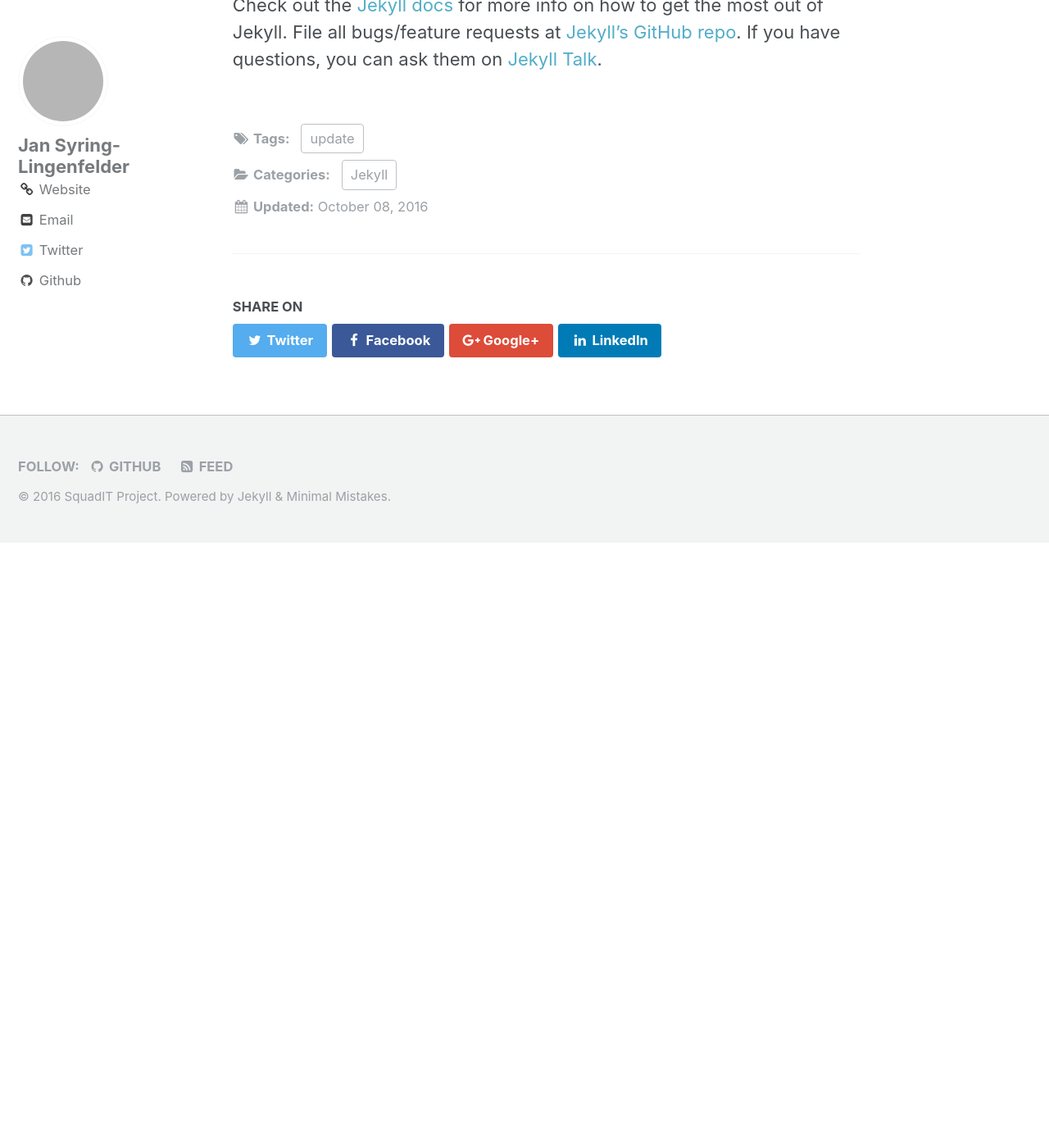
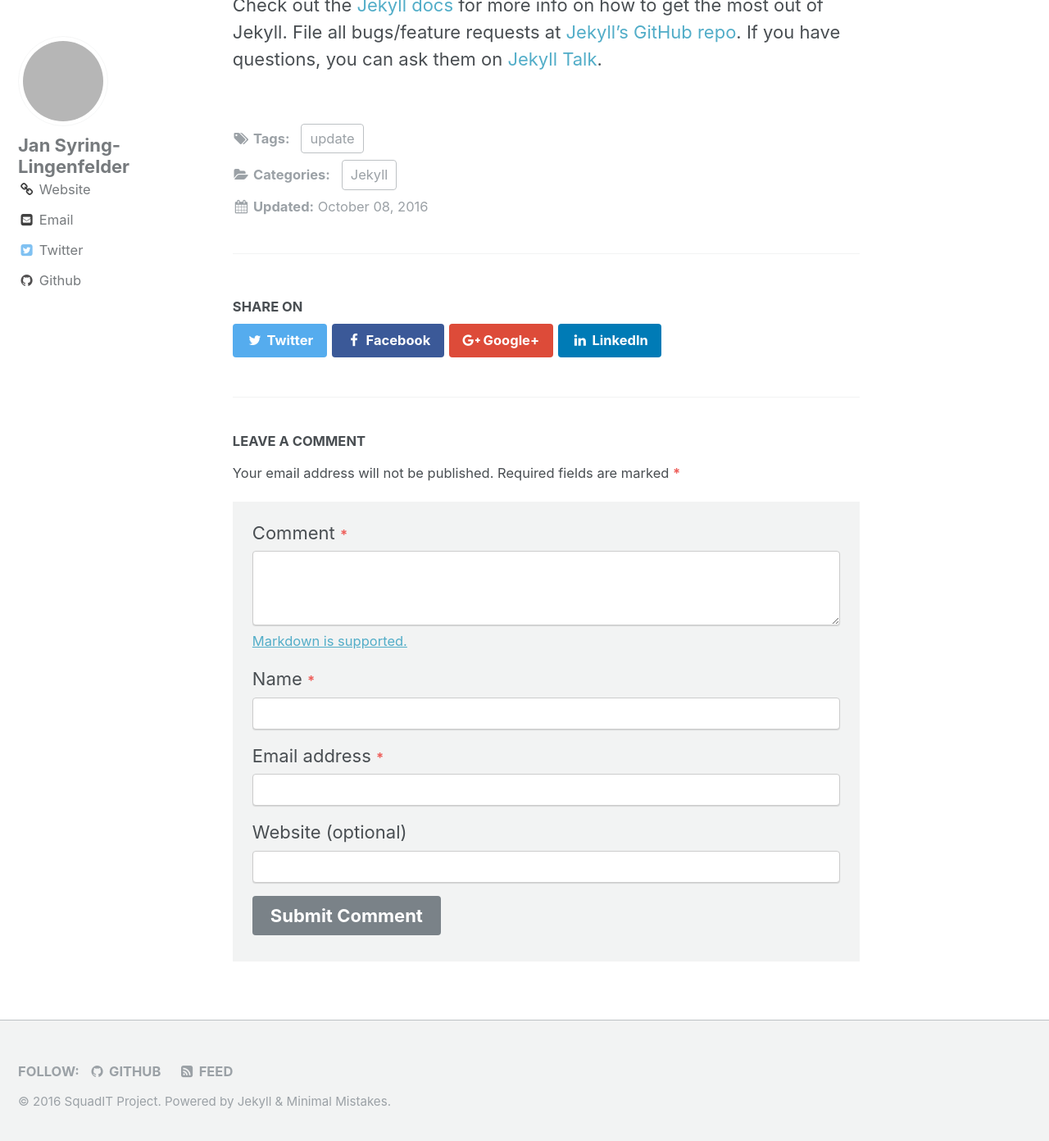
Before and after one commit to PalatinCoder/SquadIT, a Jekyll site: the page built from _posts/2016-10-08-kickoff.md, in a window 1280 px wide and 1400 px high, scrolled down 835 px. Shown: the top 1392 px of the window at 82% size. Built offline with Jekyll 4.4.1, drawn with Linux system fonts in a browser that asks for light colours; before the commit the page ends 1497 px from its top, so only the background shows below that; some of the changed lines change nothing that is shown; grey boxes are pictures that could not be loaded.

Commit message:
Update _config.yml
enable comments via staticman (https://staticman.net)

```diff
--- a/_config.yml
+++ b/_config.yml
@@ -18,7 +18,7 @@
 # breadcrumbs            : false # true, false (default)
 words_per_minute         : 200
 comments:
-  provider               : # false (default), "disqus", "discourse", "facebook", "google-plus", "staticman", "custom"
+  provider               : "staticman"
   disqus:
     shortname            : # https://help.disqus.com/customer/portal/articles/466208-what-s-a-shortname-
   discourse:
@@ -30,7 +30,7 @@
     colorscheme          : # "light" (default), "dark"
 staticman:
   allowedFields          : ['name', 'email', 'url', 'message']
-  branch                 : # "master", "gh-pages"
+  branch                 : "gh-pages"
   commitMessage          : "New comment."
   filename               : comment-{@timestamp}
   format                 : "yml"
```
